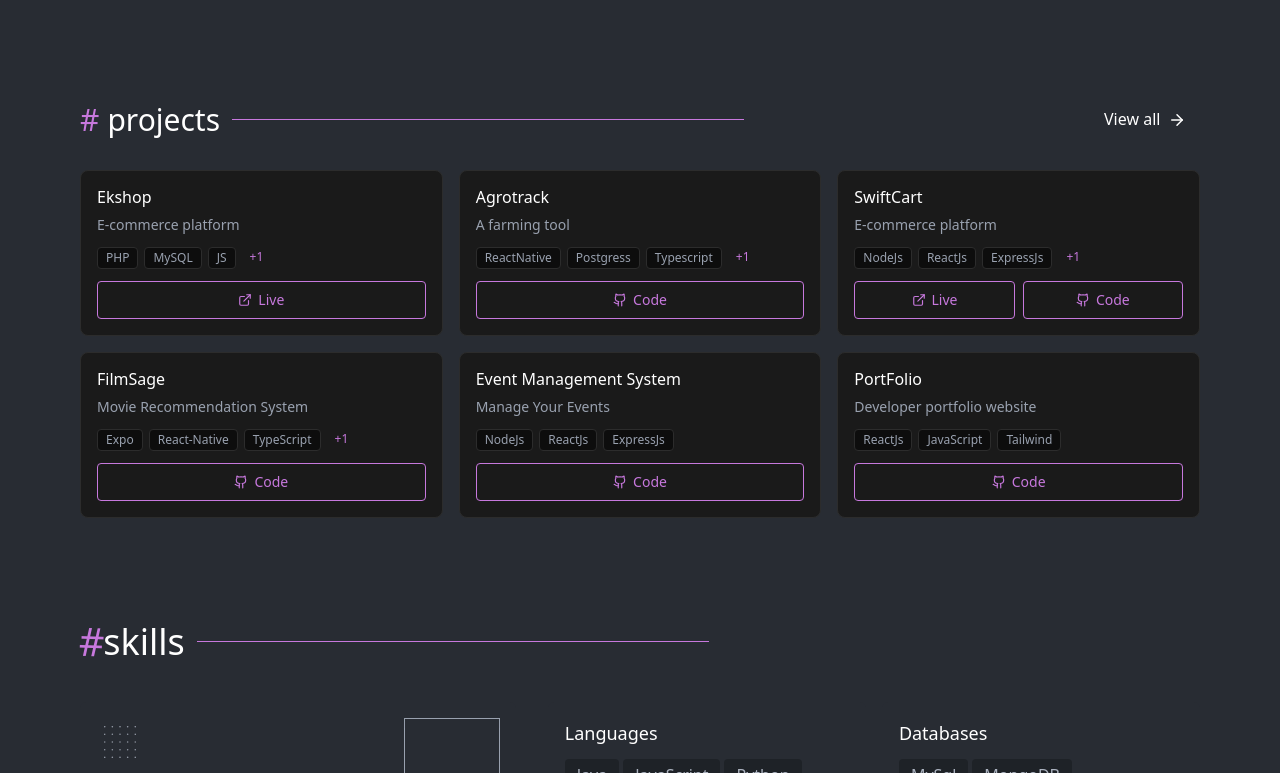
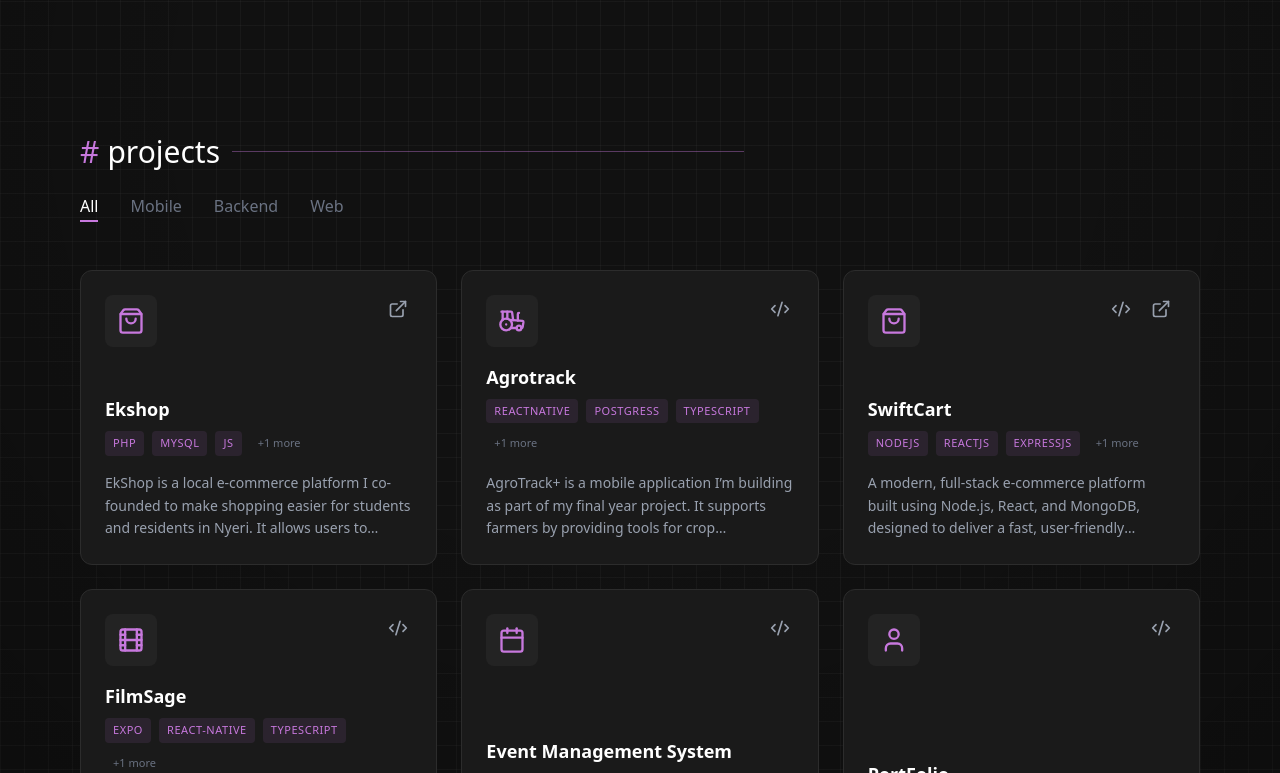
Before and after one commit to rodgers-munene/portfolio-final, a React (Vite) app: page / in a window 1280 px wide. Shown: the part 1847-2620 px from the top of the page. Built offline with nearby package versions, Linux system fonts and the light colour scheme.

Commit message:
portfolio updates

```diff
--- a/src/App.jsx
+++ b/src/App.jsx
@@ -5,11 +5,36 @@ import Projects from "./pages/Projects"
 import About from "./pages/About"
 import Contacts from "./pages/Contacts"
 
-
 function App() {
 
+  const handleMouseMove = (e) => {
+    const { currentTarget, clientX, clientY } = e;
+    currentTarget.style.setProperty("--mouse-x", `${clientX}px`);
+    currentTarget.style.setProperty("--mouse-y", `${clientY}px`);
+  };
+
   return (
-    <div className='bg-[#282C33] w-screen min-h-screen flex flex-col items-center transition-colors duration-500'>
+    <div
+      onMouseMove={handleMouseMove}
+      className='relative bg-[#111] w-screen min-h-screen overflow-x-hidden flex flex-col items-center transition-colors duration-500'
+    >
+
+      {/* 1. BACKGROUND GRID (Stays Absolute so it scrolls with content) */}
+      <div className="absolute inset-0 z-0 h-full w-full bg-[linear-gradient(to_right,#80808012_1px,transparent_1px),linear-gradient(to_bottom,#80808012_1px,transparent_1px)] bg-[size:24px_24px]"></div>
+
+      {/* 2. SPOTLIGHT (Changed to FIXED so it stays with mouse on scroll) */}
+      <div
+        className="pointer-events-none fixed inset-0 z-1 transition-opacity duration-300"
+        style={{
+          background: `radial-gradient(250px circle at var(--mouse-x, 50% 50%) var(--mouse-y, 50% 50%), rgba(29, 78, 216, 0.4), transparent 80%)`
+        }}
+      ></div>
+
+      {/* 3. VIGNETTE (Optional - kept absolute to darken page edges) */}
+      <div className="absolute inset-0 z-0 pointer-events-none bg-[radial-gradient(circle_at_center,transparent_20%,#000000_120%)]"></div>
+
+      {/* 4. CONTENT */}
+      <div className="relative z-10 w-full">
         <Router>
           <Routes>
             <Route path="/" element={<Layout><Home /></Layout>}/>
@@ -19,6 +44,7 @@ function App() {
           </Routes>
         </Router>
       </div>
+    </div>
   )
 }
 
--- a/src/components/home-components/FunnyQuote.jsx
+++ b/src/components/home-components/FunnyQuote.jsx
@@ -5,7 +5,7 @@ const FunnyQuote = () => {
       <div className="flex flex-col items-end">
         <div className="relative max-w-xl border border-gray-600 p-6 text-center">
           {/* Quote */}
-          <span className="absolute h-7 -top-3 left-4 text-5xl text-gray-500 bg-[#282C33]">
+          <span className="absolute h-7 -top-3 left-4 text-5xl text-gray-500">
             “
           </span>
 
--- a/src/components/home-components/ProjectsHome.jsx
+++ b/src/components/home-components/ProjectsHome.jsx
@@ -1,107 +1,250 @@
-import { motion } from "framer-motion";
-import { ArrowRight, ExternalLink, Github } from "lucide-react";
+import React, { useState } from "react";
+import { motion, AnimatePresence } from "framer-motion";
+import {
+  ExternalLink,
+  Code2,
+  ShoppingBag,
+  Tractor,
+  Film,
+  Calendar,
+  User,
+  Layout,
+  X // Added Close Icon
+} from "lucide-react";
 import { ProjectsData } from "../../services/Data";
 
-
+// Animation Variants for Grid
 const fadeUpVariant = {
   hidden: { opacity: 0, y: 20 },
-  visible: {
-    opacity: 1,
-    y: 0,
-    transition: {
-      duration: 0.5,
-      ease: "easeOut"
-    }
-  }
+  visible: { opacity: 1, y: 0, transition: { duration: 0.4 } },
+  exit: { opacity: 0, y: -10, transition: { duration: 0.2 } }
+};
+
+// Animation Variants for Modal
+const modalVariant = {
+  hidden: { opacity: 0, scale: 0.8 },
+  visible: { opacity: 1, scale: 1, transition: { duration: 0.3, ease: "easeOut" } },
+  exit: { opacity: 0, scale: 0.8, transition: { duration: 0.2, ease: "easeIn" } }
 };
 
 const ProjectsSection = () => {
+  const [activeTab, setActiveTab] = useState("all");
+  const [selectedProject, setSelectedProject] = useState(null); // New State for Modal
+
+  // Helper: Categorize projects
+  const filteredProjects = ProjectsData.filter((project) => {
+    if (activeTab === "all") return true;
+    const stackString = project.stack.join(" ").toLowerCase();
+
+    if (activeTab === "mobile") return stackString.includes("reactnative") || stackString.includes("expo") || stackString.includes("flutter") || stackString.includes("android");
+    if (activeTab === "backend") return stackString.includes("nodejs") || stackString.includes("expressjs") || stackString.includes("python") || stackString.includes("postgress");
+    if (activeTab === "web") return stackString.includes("reactjs") || stackString.includes("php");
+    return true;
+  });
+
+  // Helper: Map icons
+  const getProjectIcon = (title) => {
+    const t = title.toLowerCase();
+    if (t.includes("agro")) return <Tractor size={28} className="text-[#C778DD]" />;
+    if (t.includes("shop") || t.includes("cart")) return <ShoppingBag size={28} className="text-[#C778DD]" />;
+    if (t.includes("film") || t.includes("movie")) return <Film size={28} className="text-[#C778DD]" />;
+    if (t.includes("event")) return <Calendar size={28} className="text-[#C778DD]" />;
+    if (t.includes("portfolio")) return <User size={28} className="text-[#C778DD]" />;
+    return <Layout size={28} className="text-[#C778DD]" />;
+  };
+
   return (
     <section className="w-full sm:w-[90vw] max-w-7xl mx-auto px-4 py-12 md:py-16">
-      {/* Header */}
-      <div className="w-full flex items-center justify-between gap-4 mb-8">
+
+      {/* --- Header Section --- */}
+      <div className="flex flex-col gap-6 mb-12">
         <div className="flex items-center w-full">
           <h1 className="text-white text-2xl sm:text-3xl mr-3 flex items-center whitespace-nowrap">
             <span className="text-[#C778DD] mr-2">#</span>projects
           </h1>
-          <div className="hidden sm:block flex-grow max-w-lg border-b h-0 border-[#C778DD]"></div>
-        </div>
-        <button
-          className="flex items-center text-white hover:text-[#C778DD] transition-colors min-w-24 text-sm"
-        >
-          View all <ArrowRight className="ml-2" size={18} />
-        </button>
+          <div className="hidden sm:block flex-grow max-w-lg border-b h-0 border-[#C778DD]/40"></div>
         </div>
 
-      {/* Compact Grid Layout */}
-      <div className="grid grid-cols-1 sm:grid-cols-2 lg:grid-cols-3 gap-4">
-        {ProjectsData.map((project, index) => (
+        <div className="flex flex-wrap items-center gap-4 sm:gap-8">
+          {[ { id: "all", label: "All" }, { id: "mobile", label: "Mobile" }, { id: "backend", label: "Backend" }, { id: "web", label: "Web" } ].map((tab) => (
+            <button
+              key={tab.id}
+              onClick={() => setActiveTab(tab.id)}
+              className={`text-sm sm:text-base transition-colors relative pb-1 ${activeTab === tab.id ? "text-white font-medium" : "text-gray-500 hover:text-gray-300"}`}
+            >
+              {tab.label}
+              {activeTab === tab.id && <motion.div layoutId="activeTab" className="absolute bottom-0 left-0 w-full h-[2px] bg-[#C778DD]" />}
+            </button>
+          ))}
+        </div>
+      </div>
+
+      {/* --- Grid Layout --- */}
+      <motion.div layout className="grid grid-cols-1 sm:grid-cols-2 lg:grid-cols-3 gap-6">
+        <AnimatePresence mode="popLayout">
+          {filteredProjects.map((project) => (
             <motion.div
-            key={index}
+              key={project.title}
+              layout
               initial="hidden"
-            whileInView="visible"
-            viewport={{ once: true }}
+              animate="visible"
+              exit="exit"
               variants={fadeUpVariant}
-            className="border border-[#2C2C2C] bg-[#1A1A1A] rounded-lg overflow-hidden"
+              onClick={() => setSelectedProject(project)} // 1. CLICK TO OPEN MODAL
+              className="cursor-pointer border border-[#2C2C2C] bg-[#1A1A1A] rounded-xl p-6 hover:shadow-[0_0_15px_-5px_rgba(199,120,221,0.15)] hover:border-[#C778DD]/50 transition-all duration-300 flex flex-col justify-between group"
             >
-            {/* Compact content */}
-            <div className="p-4">
-              {/* Title */}
-              <h3 className="text-white font-medium text-base leading-tight mb-2">
-                {project.title}
-              </h3>
 
-              {/* Description */}
-              <p className="text-gray-400 text-sm mb-3">
-                {project.shortDesc}
-              </p>
+              <div className="flex justify-between items-start mb-4">
+                <div className="p-3 bg-[#2C2C2C]/50 rounded-lg group-hover:scale-110 transition-transform duration-300">
+                  {getProjectIcon(project.title)}
+                </div>
 
-              {/* Stack tags - compact */}
-              <div className="flex flex-wrap gap-1.5 mb-3">
+                <div className="flex gap-3 text-gray-400">
+                   {project.gitLink && (
+                    <a
+                      href={project.gitLink}
+                      target="_blank"
+                      rel="noreferrer"
+                      onClick={(e) => e.stopPropagation()} // 2. PREVENT MODAL OPENING
+                      className="hover:text-white transition-colors p-1 hover:bg-[#2C2C2C] rounded-full"
+                    >
+                      <Code2 size={20} />
+                    </a>
+                  )}
+                  {project.liveLink && (
+                    <a
+                      href={project.liveLink}
+                      target="_blank"
+                      rel="noreferrer"
+                      onClick={(e) => e.stopPropagation()} // 2. PREVENT MODAL OPENING
+                      className="hover:text-white transition-colors p-1 hover:bg-[#2C2C2C] rounded-full"
+                    >
+                      <ExternalLink size={20} />
+                    </a>
+                  )}
+                </div>
+              </div>
+
+              <div>
+                <h3 className="text-white font-bold text-lg mb-2">{project.title}</h3>
+
+                <div className="flex flex-wrap gap-2 mb-4">
                   {project.stack.slice(0, 3).map((tech, idx) => (
-                  <span
-                    key={idx}
-                    className="text-xs text-gray-400 px-2 py-0.5 rounded border border-[#2C2C2C] bg-[#0D0D0D]"
-                  >
+                    <span key={idx} className="text-[11px] uppercase tracking-wider text-[#C778DD] bg-[#C778DD]/10 px-2 py-1 rounded">
                       {tech}
                     </span>
                   ))}
                   {project.stack.length > 3 && (
-                  <span className="text-xs text-[#C778DD] px-2 py-0.5">
-                    +{project.stack.length - 3}
-                  </span>
+                    <span className="text-[11px] text-gray-500 px-2 py-1">+{project.stack.length - 3} more</span>
                   )}
                 </div>
 
-              {/* Action buttons */}
-              <div className="flex gap-2">
-                {project.liveLink && (
+                <p className="text-gray-400 text-sm leading-relaxed line-clamp-3">
+                  {project.description}
+                </p>
+
+              </div>
+
+            </motion.div>
+          ))}
+        </AnimatePresence>
+      </motion.div>
+
+
+      <AnimatePresence>
+        {selectedProject && (
+          <div
+            className="fixed inset-0 z-50 flex items-center justify-center px-4"
+            style={{ backdropFilter: "blur(5px)" }} // Blur the background
+          >
+            {/* Dark Backdrop Overlay */}
+            <motion.div
+              initial={{ opacity: 0 }}
+              animate={{ opacity: 1 }}
+              exit={{ opacity: 0 }}
+              onClick={() => setSelectedProject(null)}
+              className="absolute inset-0 bg-black/80"
+            />
+
+            {/* Modal Content */}
+            <motion.div
+              variants={modalVariant}
+              initial="hidden"
+              animate="visible"
+              exit="exit"
+              className="relative w-full max-w-2xl bg-[#1A1A1A] border border-[#2C2C2C] rounded-2xl shadow-2xl overflow-hidden max-h-[90vh] overflow-y-auto [&::-webkit-scrollbar]:w-2 [&::-webkit-scrollbar-track]:bg-transparent [&::-webkit-scrollbar-thumb]:bg-[#2C2C2C] [&::-webkit-scrollbar-thumb]:rounded-full hover:[&::-webkit-scrollbar-thumb]:bg-[#C778DD]/50"
+            >
+
+              {/* Close Button */}
+              <button
+                onClick={() => setSelectedProject(null)}
+                className="absolute top-4 right-4 z-10 p-2 bg-black/50 text-white rounded-full hover:bg-[#C778DD] transition-colors"
+              >
+                <X size={20} />
+              </button>
+
+              {/* Project Image (Using the image from your Data) */}
+              <div className="w-full h-48 sm:h-64 bg-[#2C2C2C] relative">
+                <img
+                  src={selectedProject.image}
+                  alt={selectedProject.title}
+                  className="w-full h-full object-cover opacity-90"
+                />
+                <div className="absolute inset-0 bg-gradient-to-t from-[#1A1A1A] to-transparent" />
+              </div>
+
+              {/* Content Body */}
+              <div className="p-6 sm:p-8">
+                <div className="flex items-center gap-3 mb-4">
+                  {getProjectIcon(selectedProject.title)}
+                  <h2 className="text-2xl sm:text-3xl font-bold text-white">{selectedProject.title}</h2>
+                </div>
+
+                <p className="text-gray-300 text-base leading-relaxed mb-6">
+                  {selectedProject.description}
+                </p>
+
+                {/* Full Tech Stack */}
+                <div className="mb-8">
+                  <h4 className="text-white text-sm font-semibold mb-3">Technologies Used:</h4>
+                  <div className="flex flex-wrap gap-2">
+                    {selectedProject.stack.map((tech, idx) => (
+                      <span key={idx} className="text-xs sm:text-sm text-[#C778DD] bg-[#C778DD]/10 px-3 py-1.5 rounded-full border border-[#C778DD]/20">
+                        {tech}
+                      </span>
+                    ))}
+                  </div>
+                </div>
+
+                {/* Footer Buttons */}
+                <div className="flex gap-4 pt-6 border-t border-[#2C2C2C]">
+                  {selectedProject.gitLink && (
                     <a
-                    href={project.liveLink}
+                      href={selectedProject.gitLink}
                       target="_blank"
-                    rel="noopener noreferrer"
-                    className="flex items-center justify-center gap-1.5 text-sm border border-[#C778DD] text-[#C778DD] hover:text-white py-2 px-4 rounded transition-all flex-1"
+                      rel="noreferrer"
+                      className="flex-1 flex items-center justify-center gap-2 bg-[#2C2C2C] hover:bg-[#3D3D3D] text-white py-3 rounded-lg transition-colors font-medium"
                     >
-                    <ExternalLink size={14} />
-                    Live
+                      <Code2 size={18} /> View Code
                     </a>
                   )}
-                {project.gitLink && (
+                  {selectedProject.liveLink && (
                     <a
-                    href={project.gitLink}
+                      href={selectedProject.liveLink}
                       target="_blank"
-                    rel="noopener noreferrer"
-                    className="flex items-center justify-center gap-1.5 text-sm border border-[#C778DD] text-[#C778DD] hover:text-white py-2 px-4 rounded transition-all flex-1"
+                      rel="noreferrer"
+                      className="flex-1 flex items-center justify-center gap-2 bg-[#C778DD] hover:bg-[#a04fa0] text-black py-3 rounded-lg transition-colors font-bold"
                     >
-                    <Github size={14} />
-                    Code
+                      <ExternalLink size={18} /> Live Demo
                     </a>
                   )}
                 </div>
               </div>
+
             </motion.div>
-        ))}
           </div>
+        )}
+      </AnimatePresence>
 
     </section>
   );
--- a/src/components/home-components/Skills.jsx
+++ b/src/components/home-components/Skills.jsx
@@ -118,7 +118,7 @@ const Skills = () => {
       <div className="w-full flex flex-col lg:flex-row gap-6 md:gap-8">
         {/* Crazy graphic container */}
         <motion.div
-          className="w-full lg:w-2/5 h-64 min-h-44 relative bg-[#282C33] p-4 rounded-md overflow-hidden"
+          className="w-full lg:w-2/5 h-64 min-h-44 relative p-4 rounded-md overflow-hidden"
           variants={graphicItem}
           whileHover={{ scale: 1.02 }}
         >
@@ -167,7 +167,7 @@ const Skills = () => {
           {skillsData.map((item, index) => (
             <motion.div
               key={index}
-              className="bg-[#282C33] p-4 rounded-md border border-transparent hover:border-[#C778DD]"
+              className="bg-[#1A1A1A] p-4 rounded-md border border-transparent hover:border-[#C778DD]"
               variants={skillCard}
               custom={index}
               whileHover="hover"
--- a/src/pages/Home.jsx
+++ b/src/pages/Home.jsx
@@ -1,15 +1,17 @@
-import Hero from '../components/home-components/Hero'
-import FunnyQuote from '../components/home-components/FunnyQuote'
-import ProjectsSection from '../components/home-components/ProjectsHome'
-import Skills from '../components/home-components/Skills'
-import AboutMe from '../components/home-components/AboutMe'
-import ContactMe from '../components/home-components/ContactMe'
-import EducationSection from '../components/home-components/EducationSection'
-
+import Hero from "../components/home-components/Hero";
+import FunnyQuote from "../components/home-components/FunnyQuote";
+import ProjectsSection from "../components/home-components/ProjectsHome";
+import Skills from "../components/home-components/Skills";
+import AboutMe from "../components/home-components/AboutMe";
+import ContactMe from "../components/home-components/ContactMe";
+import EducationSection from "../components/home-components/EducationSection";
 
 const Home = () => {
   return (
-    <div className='min-h-screen'>
+    <div className="relative min-h-screen overflow-x-hidden">
+
+
+      <div className="relative z-10 flex flex-col gap-2">
         <Hero />
         <FunnyQuote />
         <AboutMe />
@@ -17,8 +19,9 @@ const Home = () => {
         <ProjectsSection />
         <Skills />
         <ContactMe />
+      </div>
     </div>
-  )
-}
+  );
+};
 
-export default Home
+export default Home;
```
Lines whose indentation alone changed are shown as unchanged.
